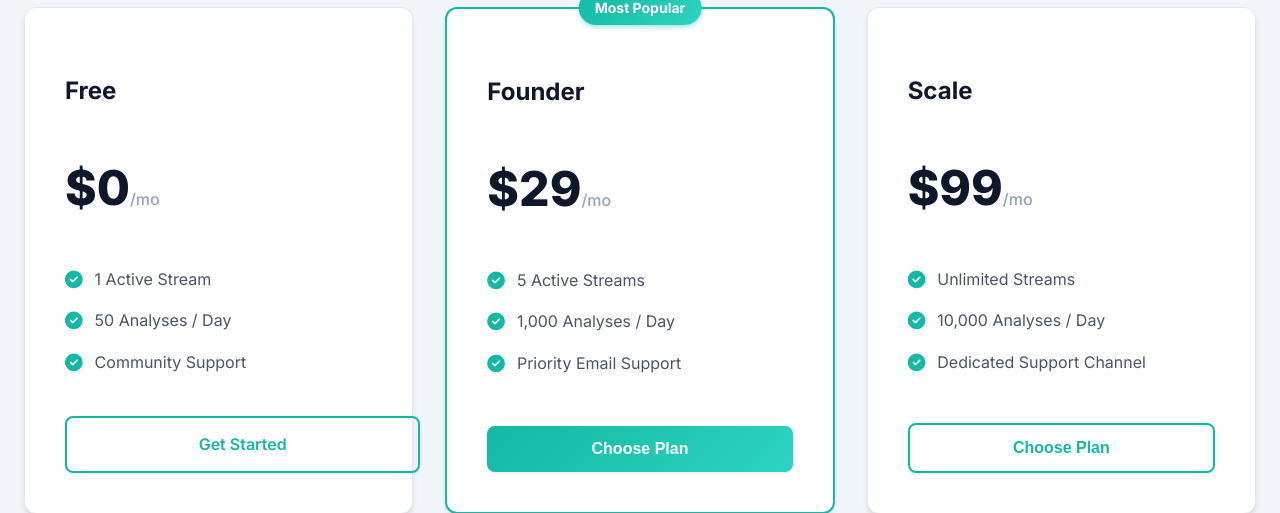
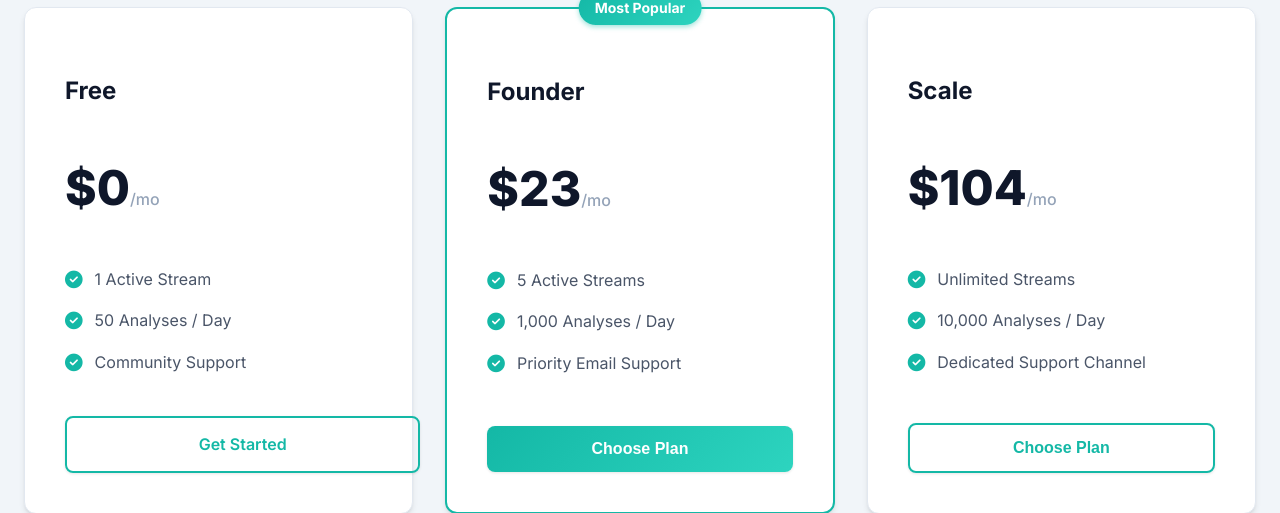
Before and after one commit to albertabishek369/Signal_Stream, a Flask app: page /pricing in a window 1280 px wide. Shown: the part 414-927 px from the top of the page. Run offline with Flask 3, Linux system fonts and the light colour scheme; some libraries are stand-ins or nearby versions.

Commit message:
changing the number in pricing

```diff
--- a/templates/pricing.html
+++ b/templates/pricing.html
@@ -177,7 +177,7 @@
         <div class="pricing-card popular">
             <div class="popular-badge">Most Popular</div>
             <h3 class="plan-name">Founder</h3>
-            <p class="plan-price">$29<span>/mo</span></p>
+            <p class="plan-price">$23<span>/mo</span></p>
             <ul class="plan-features">
                 <li><i class="fas fa-check-circle"></i>5 Active Streams</li>
                 <li><i class="fas fa-check-circle"></i>1,000 Analyses / Day</li>
@@ -188,7 +188,7 @@
 
         <div class="pricing-card">
             <h3 class="plan-name">Scale</h3>
-            <p class="plan-price">$99<span>/mo</span></p>
+            <p class="plan-price">$104<span>/mo</span></p>
             <ul class="plan-features">
                 <li><i class="fas fa-check-circle"></i>Unlimited Streams</li>
                 <li><i class="fas fa-check-circle"></i>10,000 Analyses / Day</li>
```
